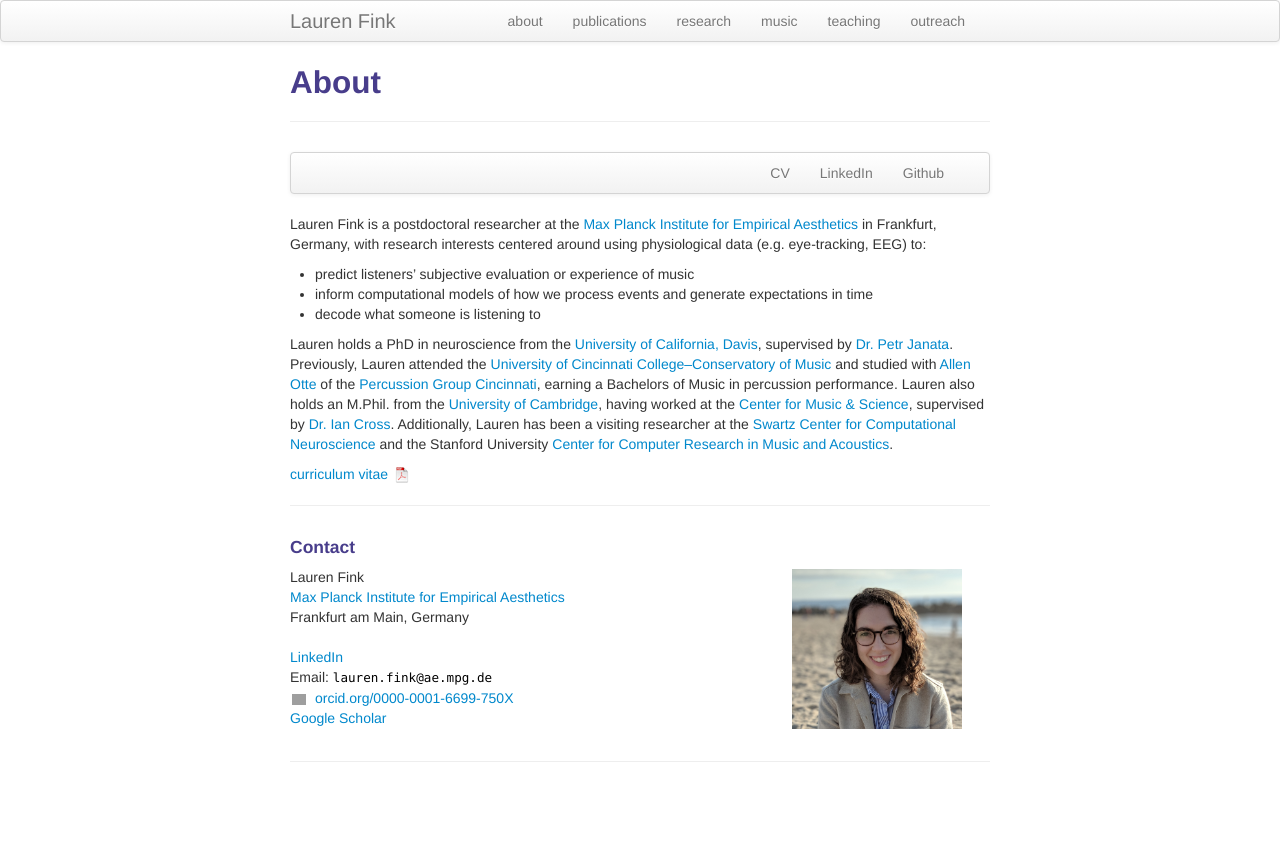
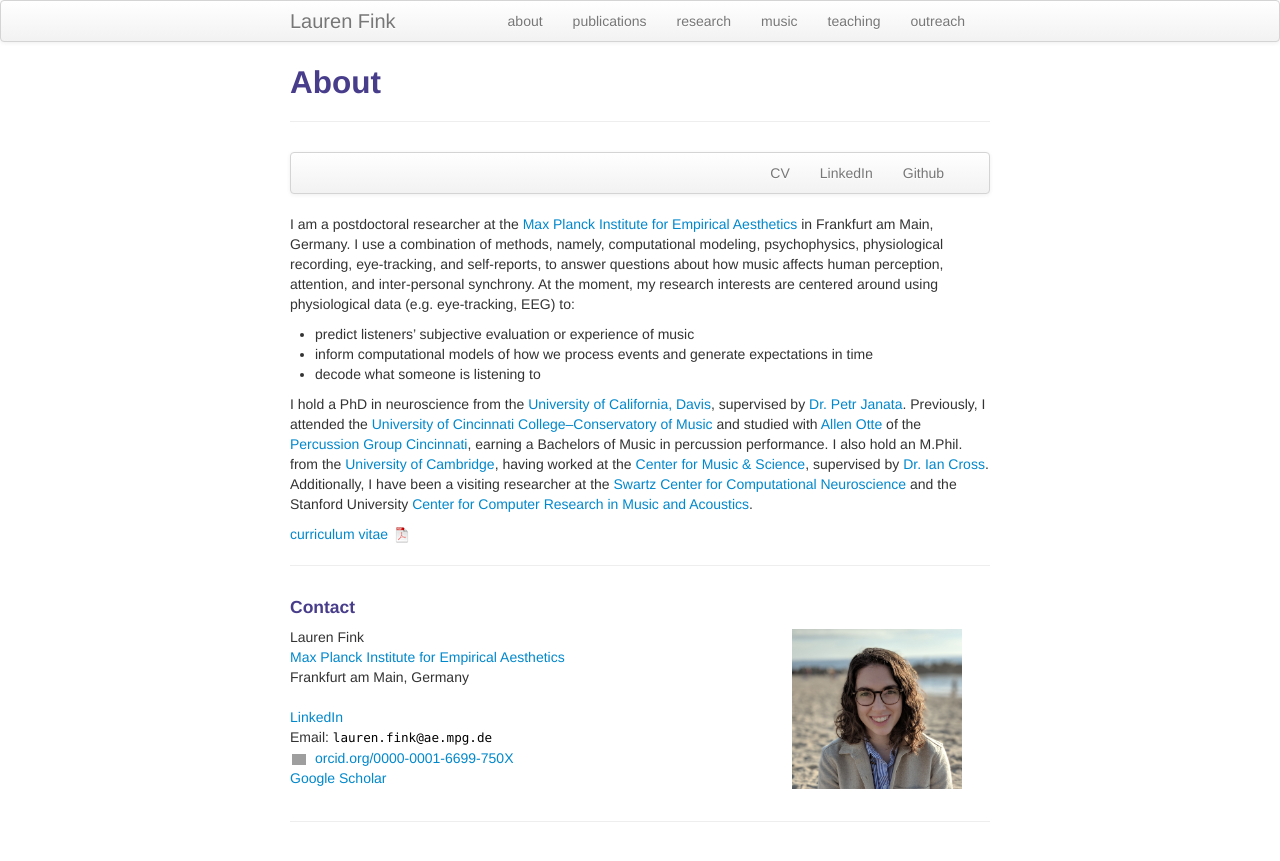
Before and after one commit to lkfink/lkfink.github.io, a Jekyll site: the page built from pages/about.md, in a window 1280 px wide. Shown: the top 861 px of the page. Built offline with Jekyll 4.4.1, drawn with Linux system fonts in a browser that asks for light colours; grey boxes are pictures that could not be loaded.

Commit message:
change to first person

```diff
--- a/pages/about.md
+++ b/pages/about.md
@@ -24,12 +24,12 @@ description: Lauren Fink holds a PhD in neuroscience from the University of Cali
   </div>
 </div>
 
-Lauren Fink is a postdoctoral researcher at the [Max Planck Institute for Empirical Aesthetics](https://www.aesthetics.mpg.de/institut.html){:target="_blank"} in Frankfurt, Germany, with research interests centered around using physiological data (e.g. eye-tracking, EEG) to:
+I am a postdoctoral researcher at the [Max Planck Institute for Empirical Aesthetics](https://www.aesthetics.mpg.de/institut.html){:target="_blank"} in Frankfurt am Main, Germany. I use a combination of methods, namely, computational modeling, psychophysics, physiological recording, eye-tracking, and self-reports, to answer questions about how music affects human perception, attention, and inter-personal synchrony. At the moment, my research interests are centered around using physiological data (e.g. eye-tracking, EEG) to:
 -	predict listeners’ subjective evaluation or experience of music
 -	inform computational models of how we process events and generate expectations in time
 -	decode what someone is listening to
 
-Lauren holds a PhD in neuroscience from the [University of California, Davis](https://www.ucdavis.edu/){:target="_blank"}, supervised by [Dr. Petr Janata](https://atonal.ucdavis.edu/){:target="_blank"}. Previously, Lauren attended the [University of Cincinnati College&ndash;Conservatory of Music](https://ccm.uc.edu/){:target="_blank"} and studied with [Allen Otte](http://ccm.uc.edu/about/directory.html?eid=otteac&thecomp=uceprof){:target="_blank"} of the [Percussion Group Cincinnati](http://www.pgcinfo.com/PGC.html){:target="_blank"}, earning a Bachelors of Music in percussion performance. Lauren also holds an M.Phil. from the [University of Cambridge](https://www.cam.ac.uk/){:target="_blank"}, having worked at the [Center for Music & Science](http://cms.mus.cam.ac.uk/){:target="_blank"}, supervised by [Dr. Ian Cross](http://www.mus.cam.ac.uk/directory/ian-cross){:target="_blank"}. Additionally, Lauren has been a visiting researcher at the [Swartz Center for Computational Neuroscience](https://sccn.ucsd.edu/){:target="_blank"} and the Stanford University [Center for Computer Research in Music and Acoustics](https://ccrma.stanford.edu/){:target="_blank"}.
+I hold a PhD in neuroscience from the [University of California, Davis](https://www.ucdavis.edu/){:target="_blank"}, supervised by [Dr. Petr Janata](https://atonal.ucdavis.edu/){:target="_blank"}. Previously, I attended the [University of Cincinnati College&ndash;Conservatory of Music](https://ccm.uc.edu/){:target="_blank"} and studied with [Allen Otte](http://ccm.uc.edu/about/directory.html?eid=otteac&thecomp=uceprof){:target="_blank"} of the [Percussion Group Cincinnati](http://www.pgcinfo.com/PGC.html){:target="_blank"}, earning a Bachelors of Music in percussion performance. I also hold an M.Phil. from the [University of Cambridge](https://www.cam.ac.uk/){:target="_blank"}, having worked at the [Center for Music & Science](http://cms.mus.cam.ac.uk/){:target="_blank"}, supervised by [Dr. Ian Cross](http://www.mus.cam.ac.uk/directory/ian-cross){:target="_blank"}. Additionally, I have been a visiting researcher at the [Swartz Center for Computational Neuroscience](https://sccn.ucsd.edu/){:target="_blank"} and the Stanford University [Center for Computer Research in Music and Acoustics](https://ccrma.stanford.edu/){:target="_blank"}.
 
 <!-- She was the scientific co-chair of a [Conference on Music and Eye-Tracking](https://www.aesthetics.mpg.de/institut/veranstaltungen/music-eye-tracking-conference-2017.html){:target="_blank"} and a guest editor of a [Special Issue](https://bop.unibe.ch/JEMR/issue/view/793){:target="_blank"} on the same topic for the Journal of Eye Movement Research.  -->
 
```
